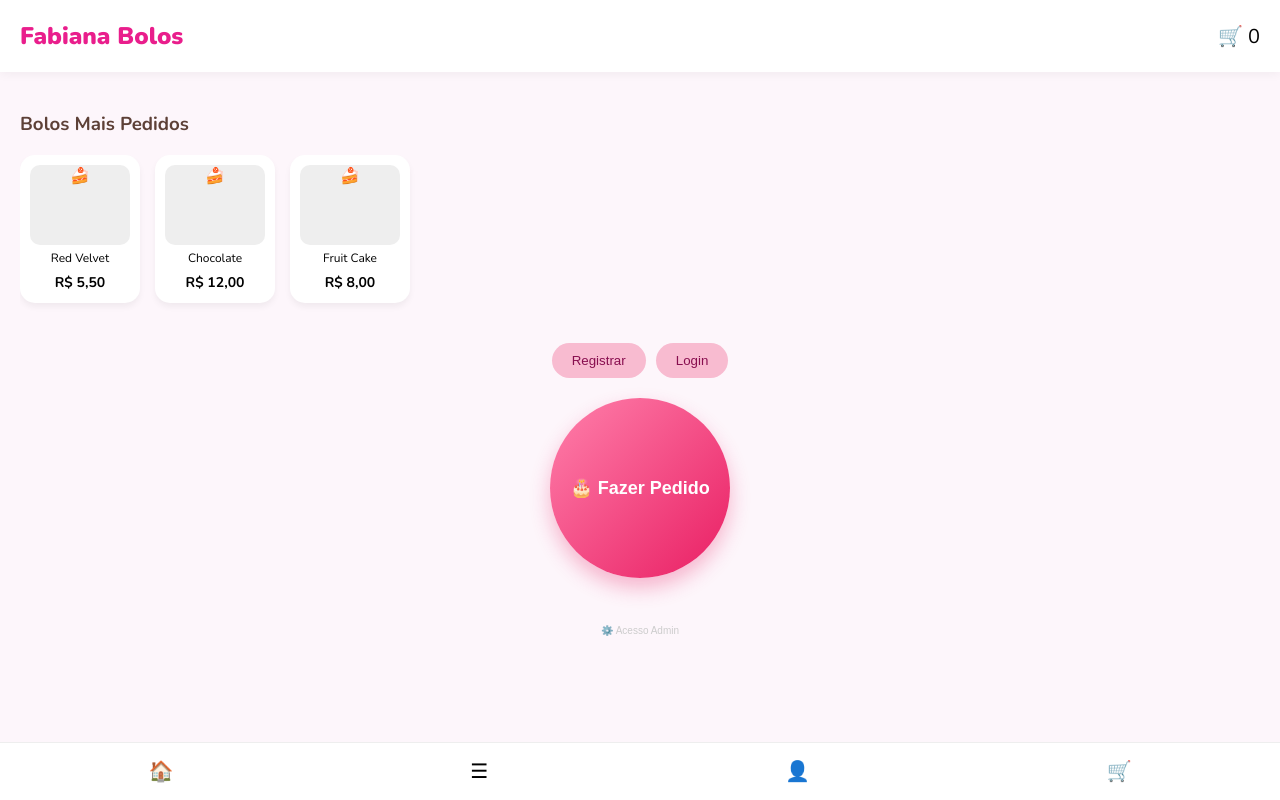
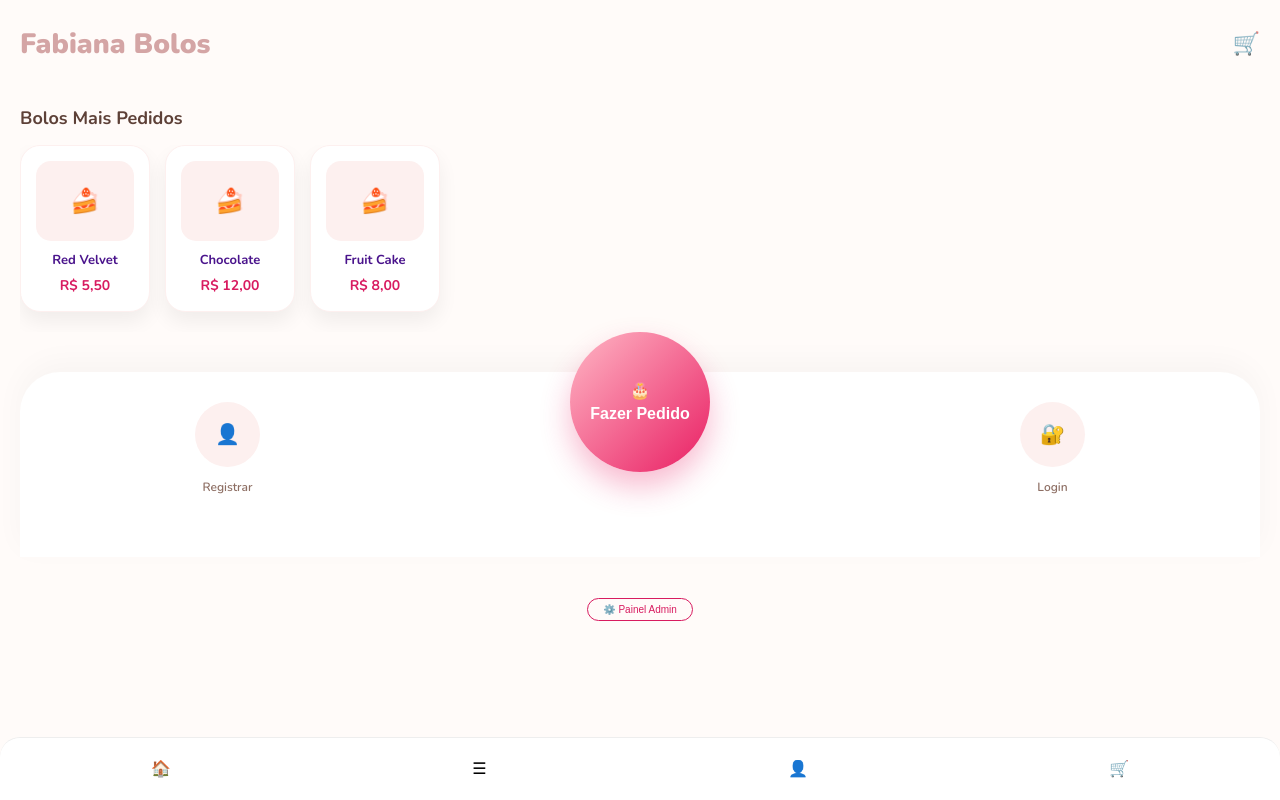
Before and after one commit to leonardohenrique1808-gif/fabiana-bolos, a React (Create React App) app: page / in a window 1280 px wide. Built offline with nearby package versions, Linux system fonts and the light colour scheme.

Commit message:
Layout com produtos reais

```diff
--- a/src/screens/Home.js
+++ b/src/screens/Home.js
@@ -1,7 +1,6 @@
 import React from "react";
 
 export function Home({ onLogin, onPedido, clientUser, cart, setScreen, NOME_APP }) {
-  // Dados simulados para os cards (você pode carregar isso dinamicamente depois)
   const produtos = [
     { nome: "Red Velvet", preco: "5,50" },
     { nome: "Chocolate", preco: "12,00" },
@@ -9,61 +8,100 @@ export function Home({ onLogin, onPedido, clientUser, cart, setScreen, NOME_APP
   ];
 
   return (
-    <div style={{ fontFamily: "'Nunito', sans-serif", background: "#FDF6FB", minHeight: "100vh", paddingBottom: "80px" }}>
+    <div style={{
+      fontFamily: "'Nunito', sans-serif",
+      background: "#FFFBF9", // Fundo creme suave premium
+      minHeight: "100vh",
+      paddingBottom: "100px",
+      position: "relative"
+    }}>
 
       {/* Cabeçalho */}
-      <header style={{ background: "#fff", padding: "20px", display: "flex", justifyContent: "space-between", alignItems: "center", boxShadow: "0 2px 10px rgba(0,0,0,0.05)" }}>
-        <h1 style={{ fontSize: 24, fontWeight: 900, color: "#E91E8C", margin: 0 }}>{NOME_APP}</h1>
-        <div onClick={() => cart.length > 0 ? setScreen("pedido-cart") : null} style={{ fontSize: 20 }}>🛒 {cart.length}</div>
+      <header style={{
+        padding: "25px 20px",
+        display: "flex",
+        justifyContent: "space-between",
+        alignItems: "center"
+      }}>
+        <h1 style={{ fontSize: 28, fontWeight: 900, color: "#D4A5A5", margin: 0 }}>{NOME_APP}</h1>
+        <div onClick={() => cart.length > 0 ? setScreen("pedido-cart") : null}
+             style={{ fontSize: 22, color: "#5D4037", cursor: "pointer" }}>🛒</div>
       </header>
 
-      <div style={{ padding: "20px" }}>
-        {/* Seção de Destaques */}
-        <h3 style={{ color: "#5D4037" }}>Bolos Mais Pedidos</h3>
-        <div style={{ display: "flex", gap: "15px", overflowX: "auto", paddingBottom: "10px" }}>
+      <div style={{ padding: "0 20px" }}>
+
+        {/* Destaques */}
+        <h3 style={{ color: "#5D4037", marginBottom: "15px", fontSize: "18px" }}>Bolos Mais Pedidos</h3>
+        <div style={{ display: "flex", gap: "15px", overflowX: "auto", paddingBottom: "20px" }}>
           {produtos.map((p, i) => (
-            <div key={i} style={{ minWidth: "120px", background: "#fff", padding: "10px", borderRadius: "15px", textAlign: "center", boxShadow: "0 4px 6px rgba(0,0,0,0.05)" }}>
-              <div style={{ background: "#eee", height: "80px", borderRadius: "10px", marginBottom: "5px" }}>🍰</div>
-              <p style={{ fontSize: 12, margin: "5px 0" }}>{p.nome}</p>
-              <span style={{ fontWeight: "bold", fontSize: 14 }}>R$ {p.preco}</span>
+            <div key={i} style={{
+              minWidth: "130px", background: "#fff", padding: "15px", borderRadius: "20px",
+              textAlign: "center", boxShadow: "0 10px 20px rgba(0,0,0,0.06)",
+              border: "1px solid #FDF0EF"
+            }}>
+              <div style={{ background: "#FDF0EF", height: "80px", borderRadius: "15px", marginBottom: "10px", display: "flex", alignItems: "center", justifyContent: "center", fontSize: "24px" }}>🍰</div>
+              <p style={{ fontSize: "13px", fontWeight: "700", margin: "5px 0", color: "#4A148C" }}>{p.nome}</p>
+              <span style={{ fontWeight: "bold", color: "#D81B60", fontSize: "14px" }}>R$ {p.preco}</span>
             </div>
           ))}
         </div>
 
-        {/* Área Principal de Ações */}
-        <div style={{ display: "flex", flexDirection: "column", alignItems: "center", marginTop: "30px", gap: "20px" }}>
+        {/* Área Principal - O Design da Imagem */}
+        <div style={{
+          marginTop: "40px",
+          background: "white",
+          padding: "30px 20px",
+          borderRadius: "40px 40px 0 0",
+          boxShadow: "0 -10px 30px rgba(0,0,0,0.03)",
+          display: "flex", flexDirection: "column", alignItems: "center"
+        }}>
 
-          <div style={{ display: "flex", width: "100%", gap: "10px", justifyContent: "center" }}>
-            <button onClick={() => alert("Cadastro")} style={{ padding: "10px 20px", borderRadius: "20px", border: "none", background: "#f8bbd0", color: "#880e4f", cursor: "pointer" }}>Registrar</button>
-            <button onClick={onLogin} style={{ padding: "10px 20px", borderRadius: "20px", border: "none", background: "#f8bbd0", color: "#880e4f", cursor: "pointer" }}>Login</button>
+          <div style={{ display: "flex", justifyContent: "space-around", width: "100%", marginBottom: "20px" }}>
+             {/* Botão Registrar */}
+             <div onClick={() => alert("Cadastro")} style={{ textAlign: "center", cursor: "pointer" }}>
+                <div style={{ background: "#FDF0EF", width: "65px", height: "65px", borderRadius: "50%", display: "flex", alignItems: "center", justifyContent: "center", marginBottom: "8px", fontSize: "20px" }}>👤</div>
+                <p style={{ fontSize: "12px", color: "#8D6E63", fontWeight: "600" }}>Registrar</p>
+             </div>
+
+             {/* Fazer Pedido - Botão Destaque */}
+             <button onClick={onPedido} style={{
+               width: "140px", height: "140px", borderRadius: "50%",
+               background: "linear-gradient(135deg, #FFB7C5, #E91E63)",
+               color: "#fff", border: "none", fontSize: "16px", fontWeight: "bold",
+               cursor: "pointer", boxShadow: "0 15px 30px rgba(233, 30, 99, 0.3)",
+               marginTop: "-70px", // Esse margin negativo faz ele "sobrepor" o layout
+               display: "flex", flexDirection: "column", alignItems: "center", justifyContent: "center", gap: "5px"
+             }}>
+               <span>🎂</span> Fazer Pedido
+             </button>
+
+             {/* Botão Login */}
+             <div onClick={onLogin} style={{ textAlign: "center", cursor: "pointer" }}>
+                <div style={{ background: "#FDF0EF", width: "65px", height: "65px", borderRadius: "50%", display: "flex", alignItems: "center", justifyContent: "center", marginBottom: "8px", fontSize: "20px" }}>🔐</div>
+                <p style={{ fontSize: "12px", color: "#8D6E63", fontWeight: "600" }}>Login</p>
+             </div>
           </div>
-
-          <button
-            onClick={onPedido}
-            style={{
-              width: "180px", height: "180px", borderRadius: "50%",
-              background: "linear-gradient(135deg, #FF80AB, #E91E63)",
-              color: "#fff", border: "none", fontSize: "18px", fontWeight: "bold",
-              cursor: "pointer", boxShadow: "0 10px 20px rgba(233, 30, 99, 0.3)",
-              display: "flex", flexDirection: "column", justifyContent: "center", alignItems: "center"
-            }}
-          >
-            🎂 Fazer Pedido
-          </button>
         </div>
       </div>
 
-      {/* Menu Inferior (Navigation Bar) */}
-      <footer style={{ position: "fixed", bottom: 0, width: "100%", background: "#fff", display: "flex", justifyContent: "space-around", padding: "15px 0", borderTop: "1px solid #eee" }}>
-        <span style={{ fontSize: 20 }}>🏠</span>
-        <span style={{ fontSize: 20 }}>☰</span>
-        <span style={{ fontSize: 20 }}>👤</span>
-        <span style={{ fontSize: 20 }}>🛒</span>
+      {/* Footer Fixo */}
+      <footer style={{
+        position: "fixed", bottom: 0, width: "100%",
+        background: "#fff", display: "flex", justifyContent: "space-around",
+        padding: "20px 0", borderTop: "1px solid #eee",
+        borderRadius: "20px 20px 0 0"
+      }}>
+        <span>🏠</span> <span>☰</span> <span>👤</span> <span>🛒</span>
       </footer>
 
-      {/* Admin discreto */}
-      <div style={{ textAlign: "center", marginTop: "20px" }}>
-        <button onClick={() => setScreen("admin")} style={{ background: "none", border: "none", color: "#ccc", fontSize: 10 }}>⚙️ Acesso Admin</button>
+      {/* Admin Discreto */}
+      <div style={{ textAlign: "center", marginTop: "40px" }}>
+        <button onClick={() => setScreen("admin")} style={{
+          background: "none", border: "1px solid #D81B60",
+          borderRadius: "20px", padding: "5px 15px", color: "#D81B60", cursor: "pointer", fontSize: "10px"
+        }}>
+          ⚙️ Painel Admin
+        </button>
       </div>
     </div>
   );
```
